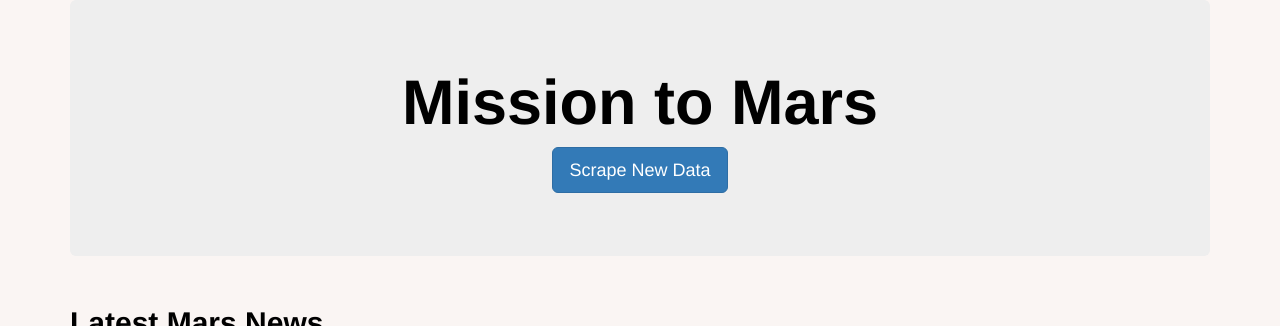
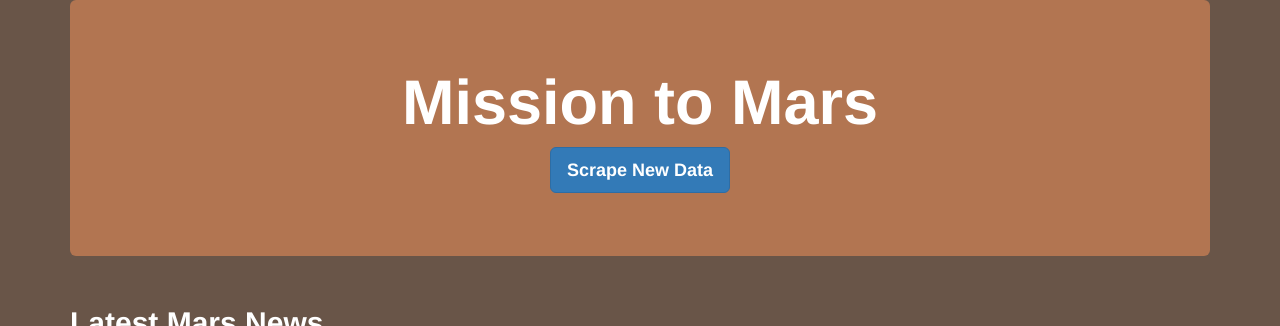
Before and after one commit to frlinh/mission-to-mars, a Flask app: page / in a window 1280 px wide. Shown: the top 326 px of the page. Run offline with Flask 2, Linux system fonts and the light colour scheme; data that the repository does not hold is empty; some libraries are stand-ins or nearby versions.

Commit message:
updating index

```diff
--- a/templates/index.html
+++ b/templates/index.html
@@ -10,13 +10,13 @@
       href="https://maxcdn.bootstrapcdn.com/bootstrap/3.3.7/css/bootstrap.min.css"
     />
   </head>
-  <body style="background-color: rgb(250, 245, 243); color: black">
+  <body style="background-color: #695548; color: white">
     <div class="container">
       <!-- Add Jumbotron to Header -->
-      <div style="background-color: CCCCCC"; class="jumbotron text-center">
+      <div style="background-color: #b27551"; opacity=0.5; class="jumbotron text-center">
         <h1><b>Mission to Mars</h1></b>
         <!-- Add a button to activate scraping script -->
-        <p><a class="btn btn-primary btn-lg" href="/scrape" role="button">Scrape New Data</a></p>
+        <p><a class="btn btn-primary btn-lg" href="/scrape" role="button"><b>Scrape New Data</b></a></p>
       </div>
 
       <!-- Add section for Mars News -->
@@ -48,7 +48,7 @@
         <div class="col-md-4">
           <!-- Mars Facts -->
           <div class="row" id="mars-facts">
-            <h4><b>Mars Facts</h4></b>
+            <h2><b>Mars Facts</h2></b>
             {{ mars.facts | safe }}
           </div>
         </div>
@@ -65,12 +65,22 @@
           <div class="thumbnail">
             <img src="{{hemisphere.img_url | default('static/images/error.png', true)}}" alt="...">
             <div class="caption">
-              <h3>{{hemisphere.title}}</h3>
+              <h3 text-center>{{hemisphere.title}}</h3>
             </div>
           </div>
         </div>
         {% endfor %}
       </div>
     </div>
+    <br>
+    <div class="col-md-12 text-center">
+      <div id="footer">Web App Resources
+        <ul>
+          <li style="display: inline;"><a href="https://redplanetscience.com">https://redplanetscience.com</a> |</li>
+          <li style="display: inline;"><a href="https://spaceimages-mars.com">https://spaceimages-mars.com</a> |</li>
+          <li style="display: inline;"><a href="https://galaxyfacts-mars.com">https://galaxyfacts-mars.com</a> |</li>
+          <li style="display: inline;"><a href="https://marshemispheres.com">https://marshemispheres.com</a></li>
+        </ul>
+      </div>
   </body>
 </html>
```
Also changed, not shown: mission-to-mars.png.
